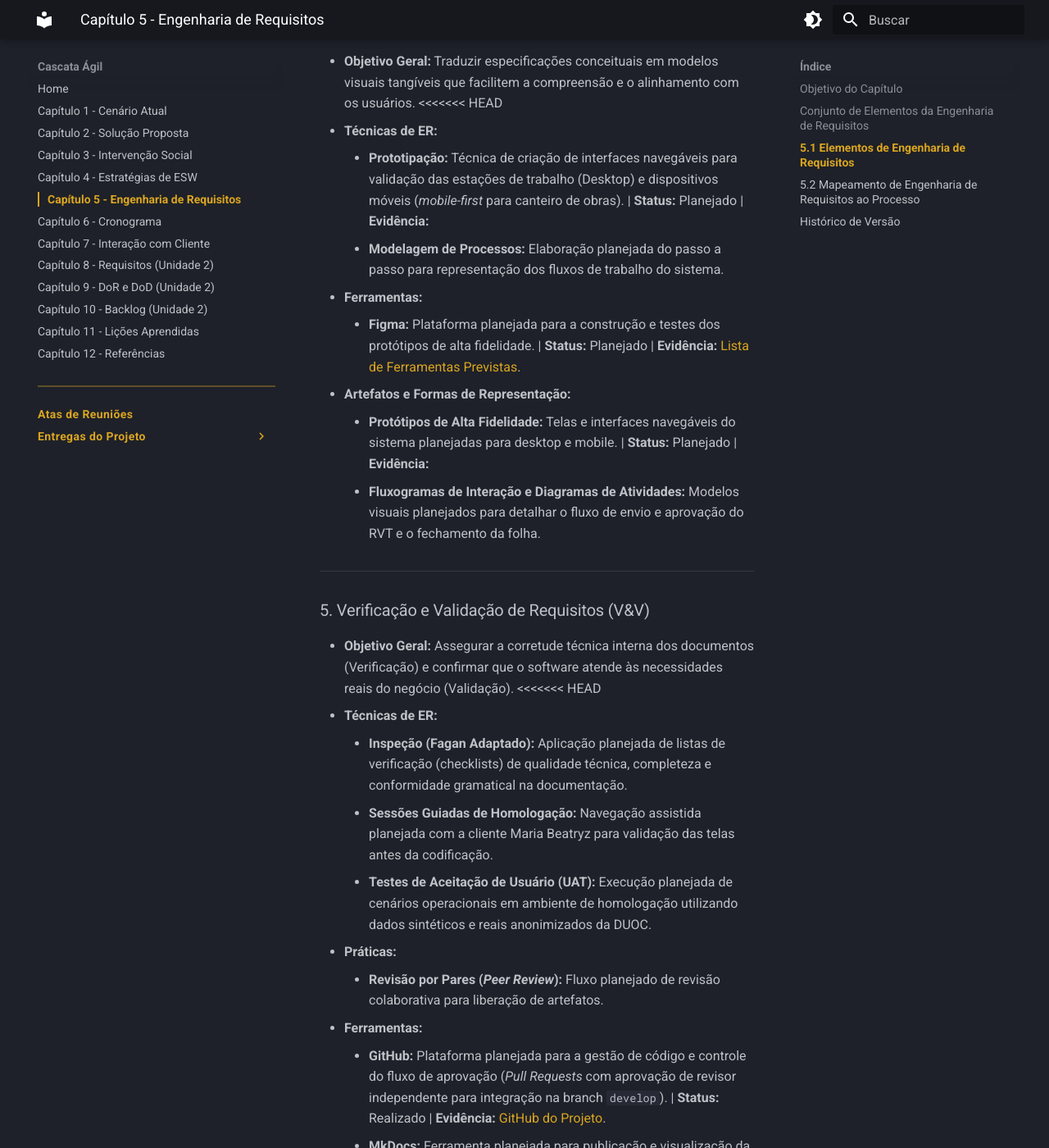
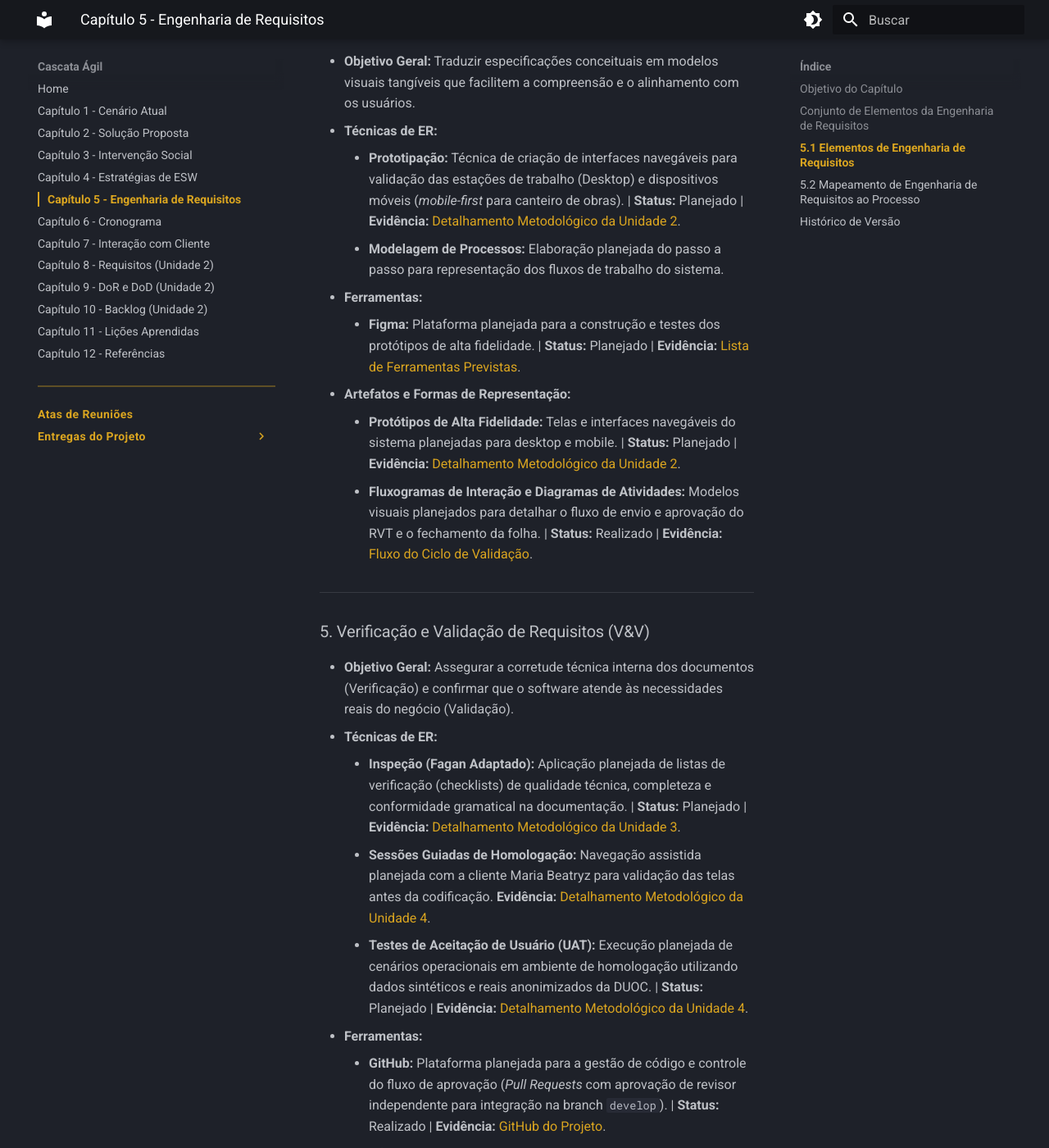
Before and after one commit to mdsreq-fga-unb/REQ-2026.2-T01-DUOC-Finance, an MkDocs documentation site: the page built from docs/engenharia-requisitos/index.md, in a window 1280 px wide and 1400 px high, scrolled down 3771 px. Shown: the whole window at 82% size. Built offline with MkDocs 1.6.1 and Material for MkDocs 9.7.7, drawn with Linux system fonts in a browser that asks for light colours; some of the changed text lies outside the part shown.

Commit message:
docs(er): atualiza status e evidencias na secao 5.1 (wip)

```diff
--- a/docs/engenharia-requisitos/index.md
+++ b/docs/engenharia-requisitos/index.md
@@ -56,36 +56,32 @@ Nesta seção é formalizada a vinculação entre as seis atividades clássicas
 *   **Artefatos e Formas de Representação:**
     *   **Matriz de Características de Produto (CARs):** Declaração planejada das grandes capacidades da solução (CAR-01 a CAR-08), ancoradas bidirecionalmente nos Objetivos Específicos (OEs). | **Status:** Realizado | **Evidência:** [Matriz CAR](../visao-produto/capitulo-2/index.md#23-caracteristicas-do-produto-car).
     *   **Histórias de Usuário (*User Stories*):** Especificação funcional ágil planejada no padrão *"Como [papel], eu quero [ação], para que [benefício]"*, contendo critérios de aceitação detalhados em formato de lista em tópicos. | **Status:** Planejado | **Evidência:** [Backlog do Produto](../backlog/index.md).
-    *   **Diagrama de Entidade-Relacionamento (DER):** Modelo relacional planejado para o banco de dados PostgreSQL. | **Status:** Planejado | **Evidência:** [Detalhamento Metodológico da Unidade 2](../cronograma/index.md#unidade-2-fase-2-design-do-usuario-elicitacao-e-modelagem-1509-a-15102026).
+    *   **Diagrama de Entidade-Relacionamento (DER):** Modelo relacional planejado para o banco de dados PostgreSQL. | **Status:** Planejado | **Evidência:** [Detalhamento Metodológico da Unidade 2](../cronograma/index.md#detalhamento-metodologico-por-marco-avaliativo).
 
 ---
 
 ### 4. Representação de Requisitos
 * **Objetivo Geral:** Traduzir especificações conceituais em modelos visuais tangíveis que facilitem a compreensão e o alinhamento com os usuários.
-<<<<<<< HEAD
 *   **Técnicas de ER:**
-    *   **Prototipação:** Técnica de criação de interfaces navegáveis para validação das estações de trabalho (Desktop) e dispositivos móveis (*mobile-first* para canteiro de obras). | **Status:** Planejado | **Evidência:**
+    *   **Prototipação:** Técnica de criação de interfaces navegáveis para validação das estações de trabalho (Desktop) e dispositivos móveis (*mobile-first* para canteiro de obras). | **Status:** Planejado | **Evidência:** [Detalhamento Metodológico da Unidade 2](../cronograma/index.md#detalhamento-metodologico-por-marco-avaliativo).
     *   **Modelagem de Processos:** Elaboração planejada do passo a passo para representação dos fluxos de trabalho do sistema.
 *   **Ferramentas:**
     *   **Figma:** Plataforma planejada para a construção e testes dos protótipos de alta fidelidade. | **Status:** Planejado | **Evidência:** [Lista de Ferramentas Previstas](../visao-produto/capitulo-2/index.md#24-tecnologias-a-serem-utilizadas-e-arquitetura).
 *   **Artefatos e Formas de Representação:**
-    *   **Protótipos de Alta Fidelidade:** Telas e interfaces navegáveis do sistema planejadas para desktop e mobile. | **Status:** Planejado | **Evidência:**
-    *   **Fluxogramas de Interação e Diagramas de Atividades:** Modelos visuais planejados para detalhar o fluxo de envio e aprovação do RVT e o fechamento da folha.
+    *   **Protótipos de Alta Fidelidade:** Telas e interfaces navegáveis do sistema planejadas para desktop e mobile. | **Status:** Planejado | **Evidência:** [Detalhamento Metodológico da Unidade 2](../cronograma/index.md#detalhamento-metodologico-por-marco-avaliativo).
+    *   **Fluxogramas de Interação e Diagramas de Atividades:** Modelos visuais planejados para detalhar o fluxo de envio e aprovação do RVT e o fechamento da folha. | **Status:** Realizado | **Evidência:** [Fluxo do Ciclo de Validação](../interacao-cliente/index.md#73-processo-de-validacao-sociotecnica-e-homologacao-com-a-cliente).
 
 ---
 
 ### 5. Verificação e Validação de Requisitos (V&V)
 * **Objetivo Geral:** Assegurar a corretude técnica interna dos documentos (Verificação) e confirmar que o software atende às necessidades reais do negócio (Validação).
-<<<<<<< HEAD
 *   **Técnicas de ER:**
-    *   **Inspeção (Fagan Adaptado):** Aplicação planejada de listas de verificação (checklists) de qualidade técnica, completeza e conformidade gramatical na documentação.
-    *   **Sessões Guiadas de Homologação:** Navegação assistida planejada com a cliente Maria Beatryz para validação das telas antes da codificação.
-    *   **Testes de Aceitação de Usuário (UAT):** Execução planejada de cenários operacionais em ambiente de homologação utilizando dados sintéticos e reais anonimizados da DUOC.
-*   **Práticas:**
-    *   **Revisão por Pares (*Peer Review*):** Fluxo planejado de revisão colaborativa para liberação de artefatos.
+    *   **Inspeção (Fagan Adaptado):** Aplicação planejada de listas de verificação (checklists) de qualidade técnica, completeza e conformidade gramatical na documentação. | **Status:** Planejado | **Evidência:** [Detalhamento Metodológico da Unidade 3](../cronograma/index.md#detalhamento-metodologico-por-marco-avaliativo).
+    *   **Sessões Guiadas de Homologação:** Navegação assistida planejada com a cliente Maria Beatryz para validação das telas antes da codificação. **Evidência:** [Detalhamento Metodológico da Unidade 4](../cronograma/index.md#detalhamento-metodologico-por-marco-avaliativo).
+    *   **Testes de Aceitação de Usuário (UAT):** Execução planejada de cenários operacionais em ambiente de homologação utilizando dados sintéticos e reais anonimizados da DUOC. | **Status:** Planejado | **Evidência:** [Detalhamento Metodológico da Unidade 4](../cronograma/index.md#detalhamento-metodologico-por-marco-avaliativo).
 *   **Ferramentas:**
     *   **GitHub:** Plataforma planejada para a gestão de código e controle do fluxo de aprovação (*Pull Requests* com aprovação de revisor independente para integração na branch `develop`). | **Status:** Realizado | **Evidência:** [GitHub do Projeto](https://mdsreq-fga-unb.github.io/REQ-2026.2-T01-DUOC-Finance/).
-    *   **MkDocs:** Ferramenta planejada para publicação e visualização da documentação do projeto. | **Status:** Realizado | **Evidência:** [GitPages do Projeto](https://mdsreq-fga-unb.github.io/REQ-2026.2-T01-DUOC-Finance/).
+    *   **MkDocs:** Ferramenta planejada para publicação e visualização da documentação do projeto. | **Status:** Realizado | **Evidência:** [Lista de Ferramentas Previstas](../visao-produto/capitulo-2/index.md#24-tecnologias-a-serem-utilizadas-e-arquitetura).
     *   **Figma:** Ambiente planejado para a apresentação interativa dos protótipos durante as sessões de homologação. | **Status:** Planejado | **Evidência:** [Lista de Ferramentas Previstas](../visao-produto/capitulo-2/index.md#24-tecnologias-a-serem-utilizadas-e-arquitetura).
 *   **Critérios e Acordos de Trabalho Planejados:**
     *   **Definition of Ready (DoR) e Definition of Done (DoD):** Acordos formais estabelecidos para reger a entrada de requisitos em desenvolvimento e a aceitação das entregas finalizadas. | **Status:** Planejado | **Evidência:** [DoR e DoD](../dor-dod/index.md).
@@ -94,13 +90,13 @@ Nesta seção é formalizada a vinculação entre as seis atividades clássicas
 
 ### 6. Organização e Atualização de Requisitos (Gestão)
 * **Objetivo Geral:** Rastrear a evolução dos requisitos ao longo do ciclo de vida, controlar mudanças de escopo e garantir a rastreabilidade bidirecional.
-*   **Práticas Planejadas:**
+*   **Práticas:**
     *   **Documentação Viva (*Docs as Code*):** Prática planejada de publicação contínua da documentação versionada no Git, garantindo que o portal reflita sempre o estado atual do projeto. | **Status:** Em Execução | **Evidência:** [GitPages do Projeto](https://mdsreq-fga-unb.github.io/REQ-2026.2-T01-DUOC-Finance/).
-*   **Ferramentas Planejadas:**
+*   **Ferramentas:**
     *   **GitHub (Issues, Projects e Milestones):** Plataforma planejada para o gerenciamento de configuração e rastreamento de demandas categorizadas por tipo, prioridade e marcos avaliativos de entrega. | **Status:** Realizado | **Evidência:** [GitHub do Projeto](https://mdsreq-fga-unb.github.io/REQ-2026.2-T01-DUOC-Finance/).
-    *   **MkDocs:** Ferramenta planejada para gerar e manter a documentação viva da aplicação. | **Status:** Realizado | **Evidência:** [GitPages do Projeto](https://mdsreq-fga-unb.github.io/REQ-2026.2-T01-DUOC-Finance/).
-*   **Artefatos e Formas de Representação Planejados:**
-    *   **Matriz de Rastreabilidade Bidirecional (*Forward/Backward*):** Artefato planejado que conecta cada Objetivo Específico (OE) às Características (CAR), Requisitos Funcionais (RF), commits e testes. | **Status:** Planejado | **Evidência:**
+    *   **MkDocs:** Ferramenta planejada para gerar e manter a documentação viva da aplicação. | **Status:** Realizado | **Evidência:** [Lista de Ferramentas Previstas](../visao-produto/capitulo-2/index.md#24-tecnologias-a-serem-utilizadas-e-arquitetura).
+*   **Artefatos e Formas de Representação:**
+    *   **Matriz de Rastreabilidade Bidirecional (*Forward/Backward*):** Artefato planejado que conecta cada Objetivo Específico (OE) às Características (CAR), Requisitos Funcionais (RF), commits e testes. | **Status:** Planejado | **Evidência:** [Detalhamento Metodológico da Unidade 3](../cronograma/index.md#detalhamento-metodologico-por-marco-avaliativo).
 
 ---
 
@@ -115,7 +111,6 @@ Nesta seção, as atividades clássicas de Engenharia de Requisitos (ER), suas p
 
 | Fase do RAD / Ciclo Iterativo | Atividades de ER Predominantes | Prática Metodológica (RAD / Engenharia) | Técnica Empregada | Resultado Esperado / Artefato |
 | :--- | :--- | :--- | :--- | :--- |
-<<<<<<< HEAD
 | **Fase 1: Planejamento de Requisitos**<br>*(Iteração 0: Concepção e Diagnóstico)* | Elicitação e Análise de Requisitos | Sessões JAD (*Joint Application Development*), Diagnóstico de Processos, *Docs as Code*. | Entrevistas semiestruturadas com a gestora Maria Beatryz; Análise documental de planilhas; Rich Picture; Ishikawa. | Declaração do Problema; Rich Picture; Diagrama de Ishikawa; Matriz de Stakeholders e Permissões (RBAC) preliminar. |
 | **Fase 1: Planejamento de Requisitos**<br>*(Iteração 1: Estratégia e Escopo)* | Análise, Especificação e Verificação | Refinamento de Escopo, Esboço Arquitetural, Revisão por Pares (*Peer Review*). | Priorização MoSCoW; Modelagem conceitual de dados; Inspeção por checklists (Fagan Adaptado). | Matriz de Características (CAR-01 a CAR-08); Estratégia de ESW; Modelo Conceitual de Dados preliminar. |
 | **Fase 2: Design do Usuário**<br>*(Iteração 2: Prototipagem e Refinamento de Domínio)* | Especificação, Validação e Gestão de Requisitos | Prototipagem Rápida Evolutiva, Sessão JAD de Aceite de Telas, Especificação Guiada. | Prototipagem no Figma (Desktop e Mobile); Modelagem lógica do domínio (evolução conjunta com as telas); Sessões Guiadas de Homologação. | Protótipo interativo de alta fidelidade no Figma homologado; Backlog de Histórias de Usuário (com critérios em lista); Modelo Lógico de Dados ajustado. |
@@ -134,6 +129,5 @@ Nesta seção, as atividades clássicas de Engenharia de Requisitos (ER), suas p
 | `1.0` | 05/09/2026 | Estruturação inicial das atividades e mapeamento ao processo | Carlos Gabriel | Matheus Ribeiro |
 | `1.1` | 07/09/2026 | Detalhamento das técnicas de ER e reestruturação da matriz nas fases do RAD | Carlos Gabriel | Matheus Ribeiro Szervinsk |
 | `2.0` | 15/09/2026 | Unificação integral dos artefatos 5.1 e 5.2 em página única contínua | Equipe Cascata Ágil | Matheus Ribeiro Szervinsk |
-<<<<<<< HEAD
 | `2.1` | 20/09/2026 | Padronização taxonômica das seções 5.1 e 5.2 (técnicas, práticas, ferramentas, artefatos e critérios), alinhamento da stack técnica para NestJS/Supabase e especificação do uso de dados sintéticos e reais anonimizados em UAT. | Gustavo Bonifácio | Matheus Ribeiro Szervinsk |
 | `2.2` | 21/09/2026 | Ajuste da estratégia de representação e validação de requisitos: UI-First com base no Figma e designs via Frontend, postergando lógica e persistência para após validação do DoR | Matheus Ribeiro Szervinsk | Equipe Cascata Ágil |
```
